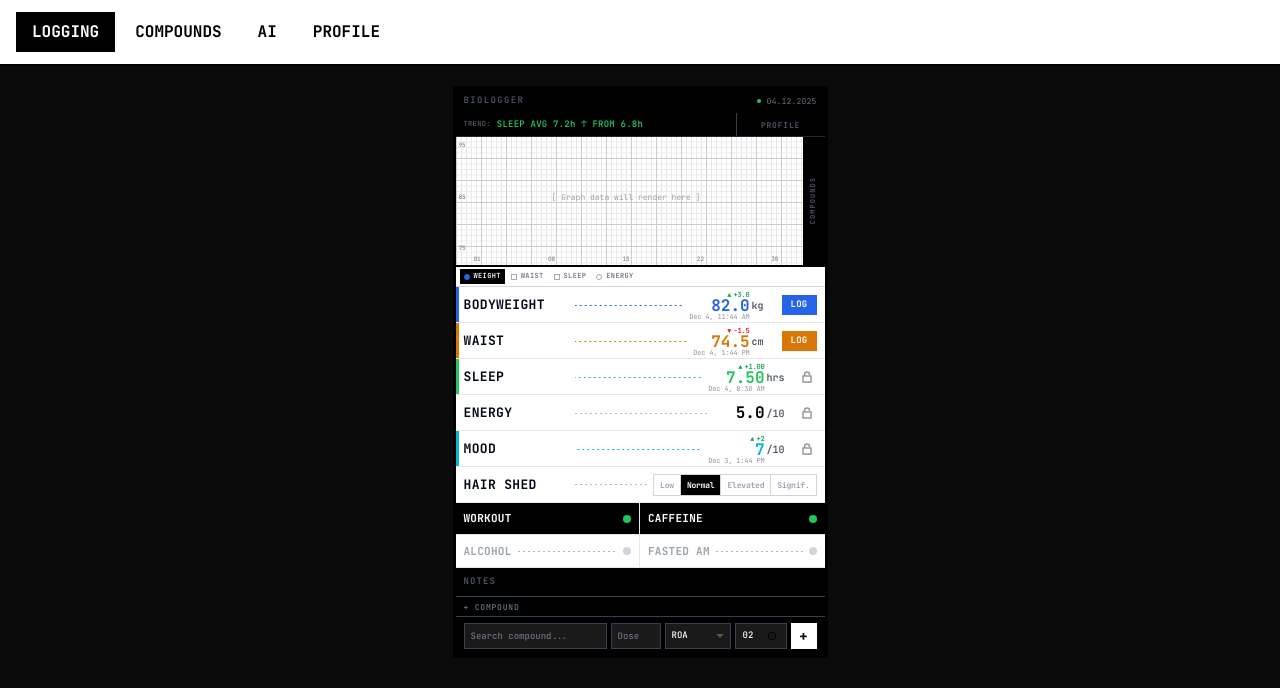
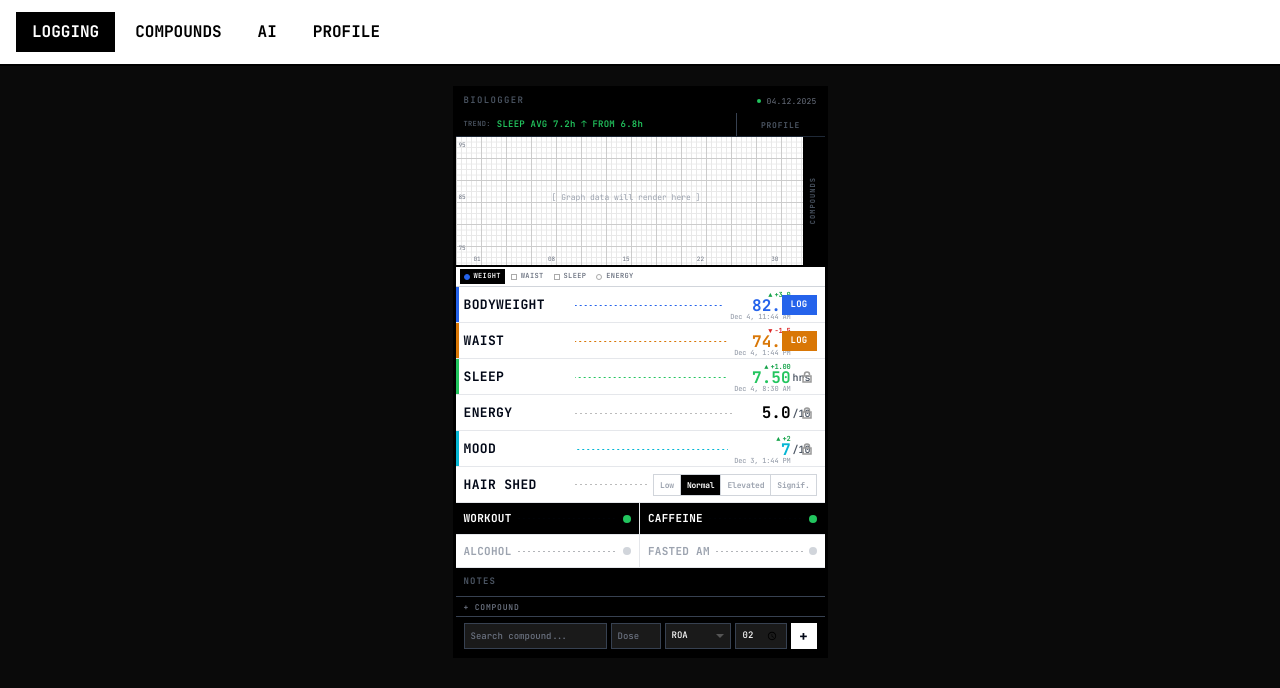
Before and after one commit to Xinomita/LOGGERmk.2, a React (Vite) app: page /logging in a window 1280 px wide. Shown: the top 688 px of the page. Built offline with nearby package versions, Linux system fonts and the light colour scheme.

Commit message:
Make lock icon full brightness when locked
Moved lock/LOG buttons to separate container outside the dimmed idle state.
Now when locked, the slider is greyed out (50% opacity) but the lock icon
stays at full opacity in vibrant color - clearly visible and interactable.

```diff
--- a/src/components/logging/SliderRow.jsx
+++ b/src/components/logging/SliderRow.jsx
@@ -270,12 +270,24 @@ export default function SliderRow({
           {unit}
         </span>
 
+        {/* Bottom border */}
+        <div className="absolute bottom-0 left-0 right-0 h-px bg-gray-200" />
+      </div>
+
+      {/* BUTTONS - Always at full opacity, not affected by locked state dimming */}
+      <div
+        className="absolute inset-0 flex items-center justify-end px-2 pointer-events-none"
+        style={{
+          opacity: isDragging ? 0 : 1,
+          transition: 'opacity 100ms ease-out',
+        }}
+      >
         {/* Indicator: Lock (summary) or LOG button (point-in-time) */}
         {loggingMode === "point_in_time" ? (
           <button
             onClick={handleLog}
             disabled={disabled}
-            className="ml-1.5 px-2 py-0.5 text-[9px] font-bold tracking-wide border transition-all z-30"
+            className="ml-1.5 px-2 py-0.5 text-[9px] font-bold tracking-wide border transition-all z-30 pointer-events-auto"
             style={{
               color: '#fff',
               backgroundColor: color,
@@ -290,13 +302,11 @@ export default function SliderRow({
           <button
             onClick={toggleLock}
             disabled={disabled}
-            className="ml-1.5 w-5 h-5 flex items-center justify-center transition-all z-30 rounded"
+            className="ml-1.5 w-5 h-5 flex items-center justify-center transition-all z-30 rounded pointer-events-auto"
             style={{
               cursor: 'pointer',
               color: isLocked ? color : '#999',
               backgroundColor: 'transparent',
-              pointerEvents: 'auto',
-              opacity: 1,
             }}
           >
             <svg width="10" height="12" viewBox="0 0 10 12" fill="none" xmlns="http://www.w3.org/2000/svg">
@@ -316,9 +326,6 @@ export default function SliderRow({
             </svg>
           </button>
         )}
-
-        {/* Bottom border */}
-        <div className="absolute bottom-0 left-0 right-0 h-px bg-gray-200" />
       </div>
 
       {/* ACTIVE STATE - Black background when dragging */}
```
